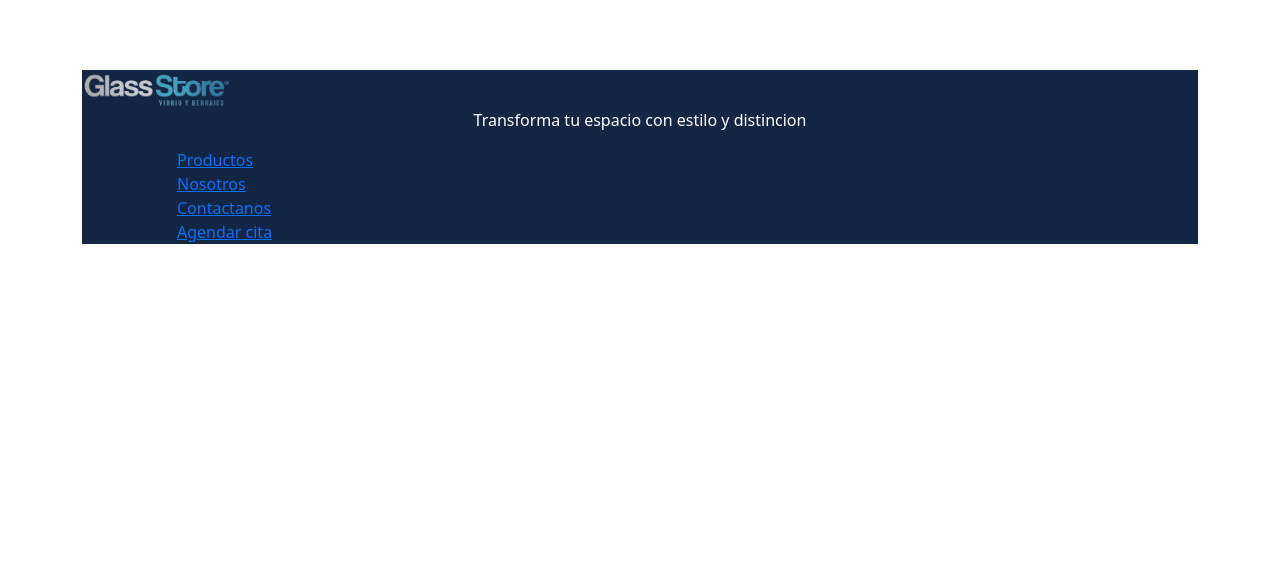
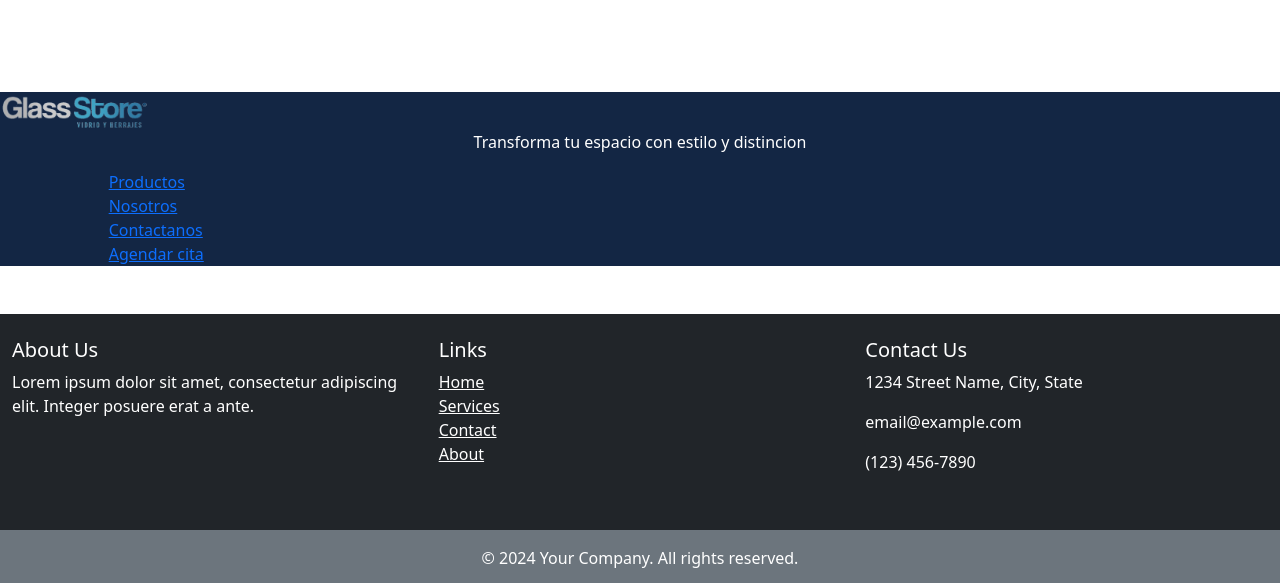
Before and after one commit to sweetArizCider/GLASS_STORE, a website: page public/html/index.html in a window 1280 px wide. Shown: the part 3950-4533 px from the top of the page. Before the commit the page ends 4194 px from the top, so only its background shows below. Drawn offline with nearby package versions, Linux system fonts and the light colour scheme; files whose address does not match are found by name.

Commit message:
index v1.1

```diff
--- a/public/css/styles.css
+++ b/public/css/styles.css
@@ -1,7 +1,13 @@
+/*ajustes previos*/
 *{
   margin: 0;
   padding: 0;
 }
+body, html {
+  overflow-x: hidden;
+}
+
+
 /*  barra superior */
 .navbar-top{
   width: 100%;
@@ -135,6 +141,10 @@
   width: 100%;
   background-color: #132644;
   margin-top: 100px;
+  margin-right: 0;
+  margin-left: 0;
+  background-size: cover;
+  background-position: 70%;
 }
 #footer h1{
   color: white;
--- a/public/html/index.html
+++ b/public/html/index.html
@@ -192,7 +192,7 @@
                 </div>
             </div>
         </div>
-
+    </div>
     <!-- sobre nosotros -->
     <div class="container">
         <h1 class="text-center" style="margin-top: 50px;">Sobre Nosotros</h1>
@@ -302,7 +302,34 @@
     </footer>
     <!-- footer -->
 
-
+    <footer class="bg-dark text-white mt-5">
+      <div class="container-fluid py-4">
+          <div class="row">
+              <div class="col-md-4 mb-3">
+                  <h5>About Us</h5>
+                  <p>Lorem ipsum dolor sit amet, consectetur adipiscing elit. Integer posuere erat a ante.</p>
+              </div>
+              <div class="col-md-4 mb-3">
+                  <h5>Links</h5>
+                  <ul class="list-unstyled">
+                      <li><a href="#" class="text-white">Home</a></li>
+                      <li><a href="#" class="text-white">Services</a></li>
+                      <li><a href="#" class="text-white">Contact</a></li>
+                      <li><a href="#" class="text-white">About</a></li>
+                  </ul>
+              </div>
+              <div class="col-md-4 mb-3">
+                  <h5>Contact Us</h5>
+                  <p><i class="bi bi-geo-alt"></i> 1234 Street Name, City, State</p>
+                  <p><i class="bi bi-envelope"></i> email@example.com</p>
+                  <p><i class="bi bi-phone"></i> (123) 456-7890</p>
+              </div>
+          </div>
+      </div>
+      <div class="bg-secondary text-center py-3 w-100">
+          <p class="mb-0">&copy; 2024 Your Company. All rights reserved.</p>
+      </div>
+  </footer>
 
 
 </body>
```
